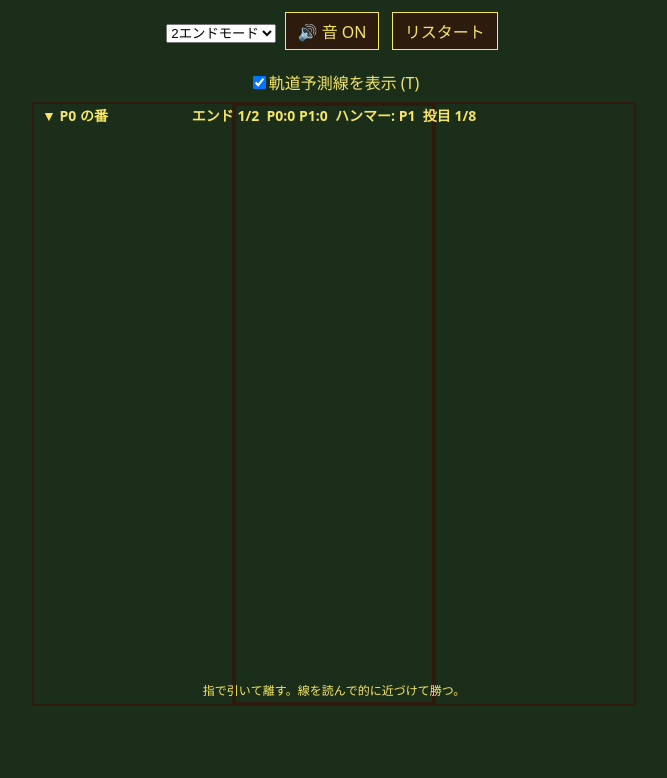
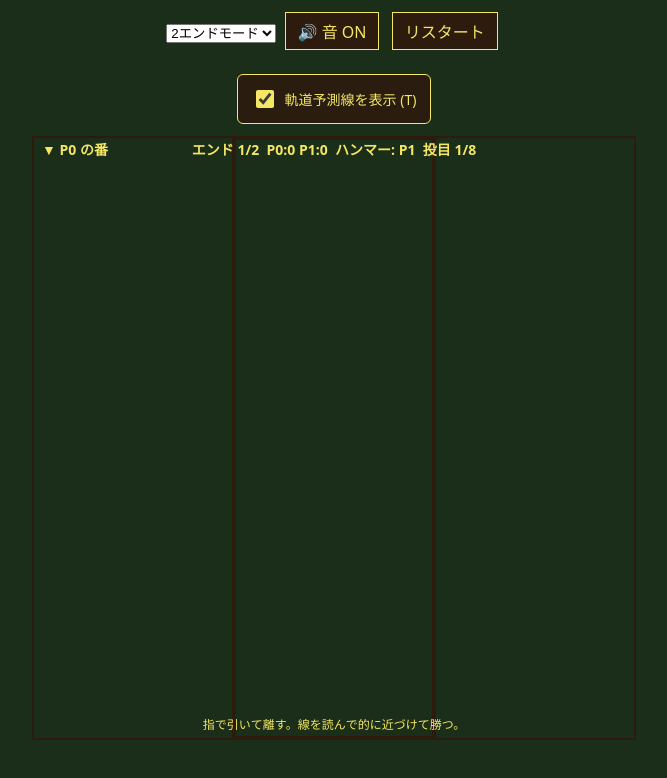
Before and after one commit to Fujiwo/Shos.NewPuzzle, a website: page index.html in a window 1280 px wide. Shown: the whole page, without its empty margins (306-973 px from the left). Drawn offline with Linux system fonts and the light colour scheme.

Commit message:
style(settings): add settings panel styles (K2)
- .settings-panel: dark wood background, themed border, rounded corners
- .settings-row: flex row, 32px touch target, themed checkbox accent
- 162 PASS / 0 failed (CSS only, no test impact)

```diff
--- a/styles/main.css
+++ b/styles/main.css
@@ -46,3 +46,41 @@
     white-space: pre-wrap;
     max-width: 600px;
 }
+
+/* K2 (Phase 2v2): 設定パネル
+ * 既存配色 (背景 #1A2E1A / 文字 #F5E663 / 枠 #2D1B0E) と整合。
+ * 設定項目が増えても破綻しないよう column flex で行を積む。
+ */
+.settings-panel {
+    display: inline-block;
+    background: rgba(45, 27, 14, 0.85); /* #2D1B0E 半透明 */
+    border: 1px solid #F5E663;
+    border-radius: 6px;
+    padding: 8px 14px;
+    margin: 4px;
+}
+
+.settings-row {
+    display: flex;
+    align-items: center;
+    gap: 8px;
+    min-height: 32px; /* タッチターゲット (Apple HIG 推奨 ≥ 44pt の 8 割を確保) */
+    cursor: pointer;
+    user-select: none;
+}
+
+.settings-row + .settings-row {
+    margin-top: 4px;
+}
+
+.settings-row input[type="checkbox"] {
+    width: 18px;
+    height: 18px;
+    cursor: pointer;
+    accent-color: #F5E663; /* チェック時の塗り色をテーマ色へ */
+}
+
+.settings-row span {
+    color: #F5E663;
+    font-size: 14px;
+}
```
